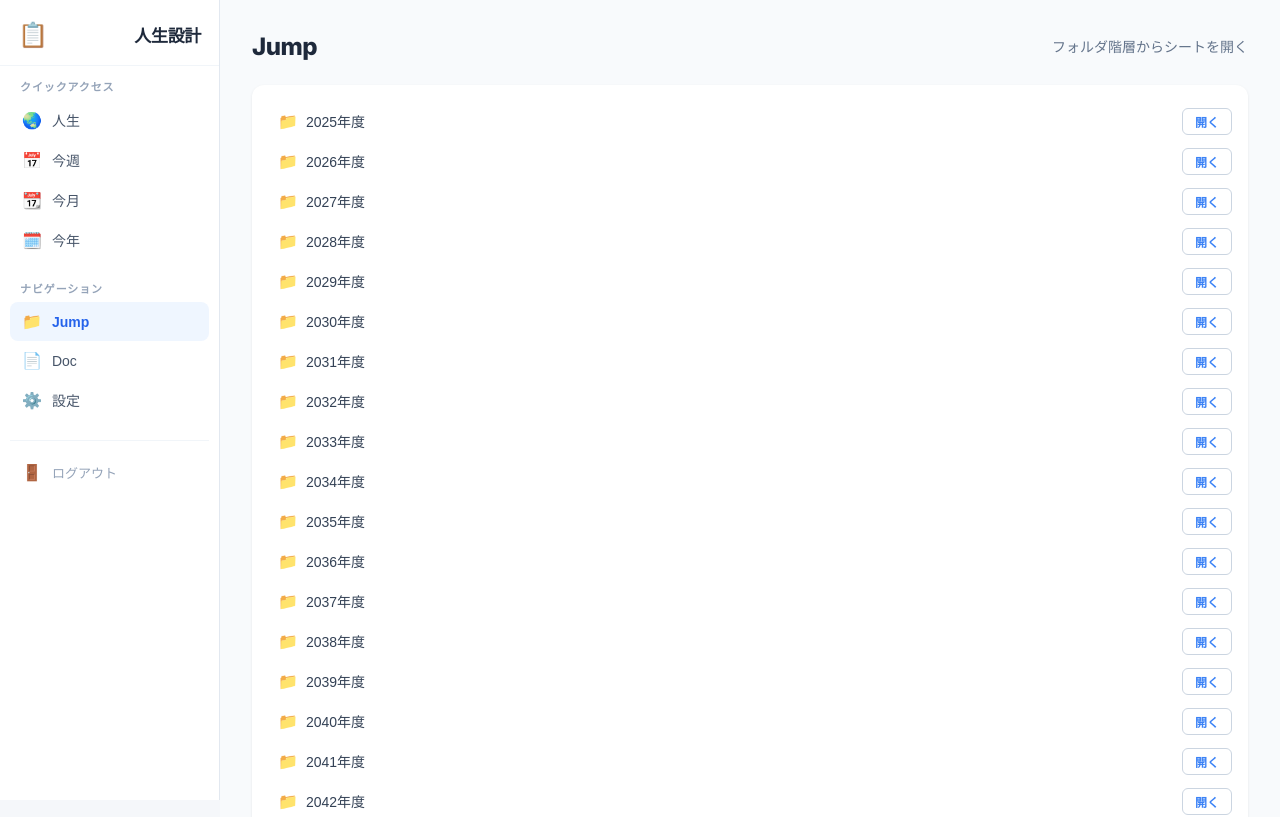
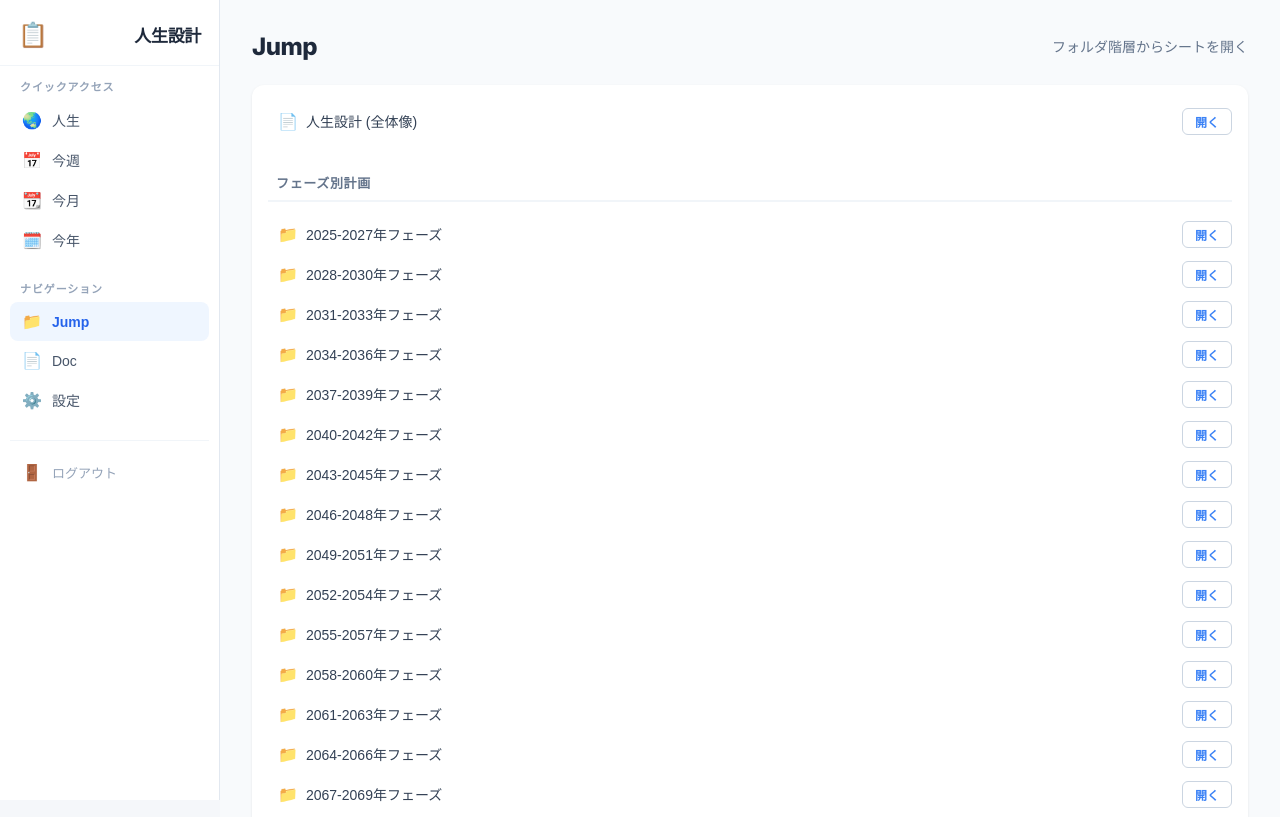
Before and after one commit to hamaoto/life-schedule, a Next.js app: page /jump in a window 1280 px wide. Shown: the top 817 px of the page. Built offline with nearby package versions, Linux system fonts and the light colour scheme; no server answers.

Commit message:
feat: stabilize 3-year phase boundaries and improve Jump page navigation

```diff
--- a/app/api/sheet/route.ts
+++ b/app/api/sheet/route.ts
@@ -1,6 +1,6 @@
 import { NextRequest, NextResponse } from 'next/server';
 import { prisma } from '@/lib/prisma';
-import { getSheetLabel, SheetLevel, decodeWeekPeriod } from '@/types/sheet';
+import { getSheetLabel, SheetLevel, decodeWeekPeriod, getPhaseStartYear } from '@/types/sheet';
 import { createClient } from '@/lib/supabase-server';
 
 export const dynamic = 'force-dynamic';
@@ -48,8 +48,7 @@ export async function GET(req: NextRequest) {
                 });
                 parentId = parent?.id || null;
             } else if (level === 'year') {
-                const baseYear = new Date().getFullYear();
-                const phaseStart = year - ((year - baseYear) % 3 + 3) % 3;
+                const phaseStart = getPhaseStartYear(year, profile?.birthYear || null);
                 const parent = await prisma.sheet.findUnique({
                     where: { userId_level_year_period: { userId, level: 'phase', year: phaseStart, period: 0 } },
                 });
@@ -89,8 +88,7 @@ export async function GET(req: NextRequest) {
                 include: { cells: { where: { columnKey: 'indicator' } } },
             });
         } else if (level === 'year') {
-            const baseYear = new Date().getFullYear();
-            const phaseStart = year - ((year - baseYear) % 3 + 3) % 3;
+            const phaseStart = getPhaseStartYear(year, profile?.birthYear || null);
             parentSheetPromise = prisma.sheet.findUnique({
                 where: { userId_level_year_period: { userId, level: 'phase', year: phaseStart, period: 0 } },
                 include: { cells: { where: { columnKey: 'indicator' } } },
--- a/app/jump/jump.css
+++ b/app/jump/jump.css
@@ -97,3 +97,15 @@
         transform: rotate(360deg);
     }
 }
+
+.tree-divider {
+    padding: 16px 8px 8px;
+    font-size: 13px;
+    font-weight: 700;
+    color: #64748b;
+    border-bottom: 2px solid #f1f5f9;
+    margin-top: 16px;
+    margin-bottom: 12px;
+    letter-spacing: 0.05em;
+    text-transform: uppercase;
+}
--- a/app/jump/page.tsx
+++ b/app/jump/page.tsx
@@ -1,7 +1,8 @@
 'use client';
 
-import { useState } from 'react';
+import { useState, useEffect } from 'react';
 import { useRouter } from 'next/navigation';
+import { getPhaseStartYear, encodeWeekPeriod, getSheetLabel } from '@/types/sheet';
 import './jump.css';
 
 interface FolderNode {
@@ -14,17 +15,23 @@ interface FolderNode {
 
 export default function JumpPage() {
     const router = useRouter();
-    const currentYear = new Date().getFullYear();
-    const [expandedPaths, setExpandedPaths] = useState<Set<string>>(new Set());
+    const [expandedPaths, setExpandedPaths] = useState<Set<string>>(new Set(['life-root', 'phases-root']));
+    const [birthYear, setBirthYear] = useState<number | null>(null);
 
-    // Build folder tree
-    function buildTree(year: number): FolderNode {
-        return {
-            label: `${year}年度`,
-            level: 'year',
-            year,
-            period: 0,
-            children: [
+    useEffect(() => {
+        fetch('/api/profile')
+            .then(res => res.json())
+            .then(data => {
+                if (data.profile) {
+                    setBirthYear(data.profile.birthYear);
+                }
+            })
+            .catch(err => console.error('Failed to fetch profile:', err));
+    }, []);
+
+    // Build year tree
+    function buildYearTree(year: number): FolderNode[] {
+        return [
             {
                 label: '1-4月',
                 level: 'quarter',
@@ -39,7 +46,7 @@ export default function JumpPage() {
                         label: `第${i + 1}週`,
                         level: 'week',
                         year,
-                            period: getWeekPeriod(m, i + 1),
+                        period: encodeWeekPeriod(m, i + 1),
                     })),
                 })),
             },
@@ -57,7 +64,7 @@ export default function JumpPage() {
                         label: `第${i + 1}週`,
                         level: 'week',
                         year,
-                            period: getWeekPeriod(m, i + 1),
+                        period: encodeWeekPeriod(m, i + 1),
                     })),
                 })),
             },
@@ -75,16 +82,11 @@ export default function JumpPage() {
                         label: `第${i + 1}週`,
                         level: 'week',
                         year,
-                            period: getWeekPeriod(m, i + 1),
+                        period: encodeWeekPeriod(m, i + 1),
                     })),
                 })),
             },
-            ],
-        };
-    }
-
-    function getWeekPeriod(month: number, weekInMonth: number): number {
-        return (month - 1) * 5 + weekInMonth;
+        ];
     }
 
     function toggleExpand(path: string) {
@@ -103,8 +105,13 @@ export default function JumpPage() {
         router.push(`/sheet/${level}/${year}/${period}`);
     }
 
-    // Generate years from 2025 up to 2126
-    const years = Array.from({ length: 2126 - 2025 + 1 }, (_, i) => 2025 + i);
+    // Generate phases from 2025 up to 2100+
+    const startYear = 2025;
+    const endYear = 2101;
+    const phaseStarts: number[] = [];
+    for (let y = getPhaseStartYear(startYear, birthYear); y <= endYear; y += 3) {
+        phaseStarts.push(y);
+    }
 
     function renderNode(node: FolderNode, path: string) {
         const isExpanded = expandedPaths.has(path);
@@ -116,8 +123,7 @@ export default function JumpPage() {
                 <div className="folder-row">
                     <button
                         className="folder-label"
-                        onDoubleClick={() => hasChildren && toggleExpand(path)}
-                        onClick={() => !hasChildren && openSheet(node.level, node.year, node.period)}
+                        onClick={() => hasChildren ? toggleExpand(path) : openSheet(node.level, node.year, node.period)}
                     >
                         <span className="folder-icon">{icon}</span>
                         <span className="folder-name">{node.label}</span>
@@ -141,13 +147,37 @@ export default function JumpPage() {
     }
 
     return (
-        <div>
+        <div className="jump-page">
             <div className="page-header">
                 <h1 className="page-title">Jump</h1>
                 <p className="page-subtitle">フォルダ階層からシートを開く</p>
             </div>
+
             <div className="jump-tree">
-                {years.map((y) => renderNode(buildTree(y), `year-${y}`))}
+                {/* Life Plan Root */}
+                {renderNode({
+                    label: '人生設計 (全体像)',
+                    level: 'life',
+                    year: 0,
+                    period: 0
+                }, 'life-root')}
+
+                <div className="tree-divider">フェーズ別計画</div>
+
+                {/* Phases and Years */}
+                {phaseStarts.map((ps) => renderNode({
+                    label: `${ps}-${ps + 2}年フェーズ`,
+                    level: 'phase',
+                    year: ps,
+                    period: 0,
+                    children: [0, 1, 2].map(offset => ({
+                        label: `${ps + offset}年度`,
+                        level: 'year',
+                        year: ps + offset,
+                        period: 0,
+                        children: buildYearTree(ps + offset)
+                    }))
+                }, `phase-${ps}`))}
             </div>
         </div>
     );
--- a/types/sheet.ts
+++ b/types/sheet.ts
@@ -118,6 +118,16 @@ export function decodeWeekPeriod(period: number): { month: number; weekOfMonth:
     return { month, weekOfMonth };
 }
 
+// Calculate the start year of a 3-year phase
+// Anchored to birthYear (or 0 if not set) to ensure stability over time
+export function getPhaseStartYear(year: number, birthYear: number | null): number {
+    const anchor = birthYear || 0;
+    const diff = year - anchor;
+    // Handle negative diff correctly
+    const phaseIndex = Math.floor(diff / 3);
+    return anchor + phaseIndex * 3;
+}
+
 // Generate sheet label
 export function getSheetLabel(level: SheetLevel, year: number, period: number): string {
     switch (level) {
```
Also changed, not shown: app/sheet/[level]/[year]/[period]/page.tsx (+5 -3 lines). Lines whose indentation alone changed are shown as unchanged.
